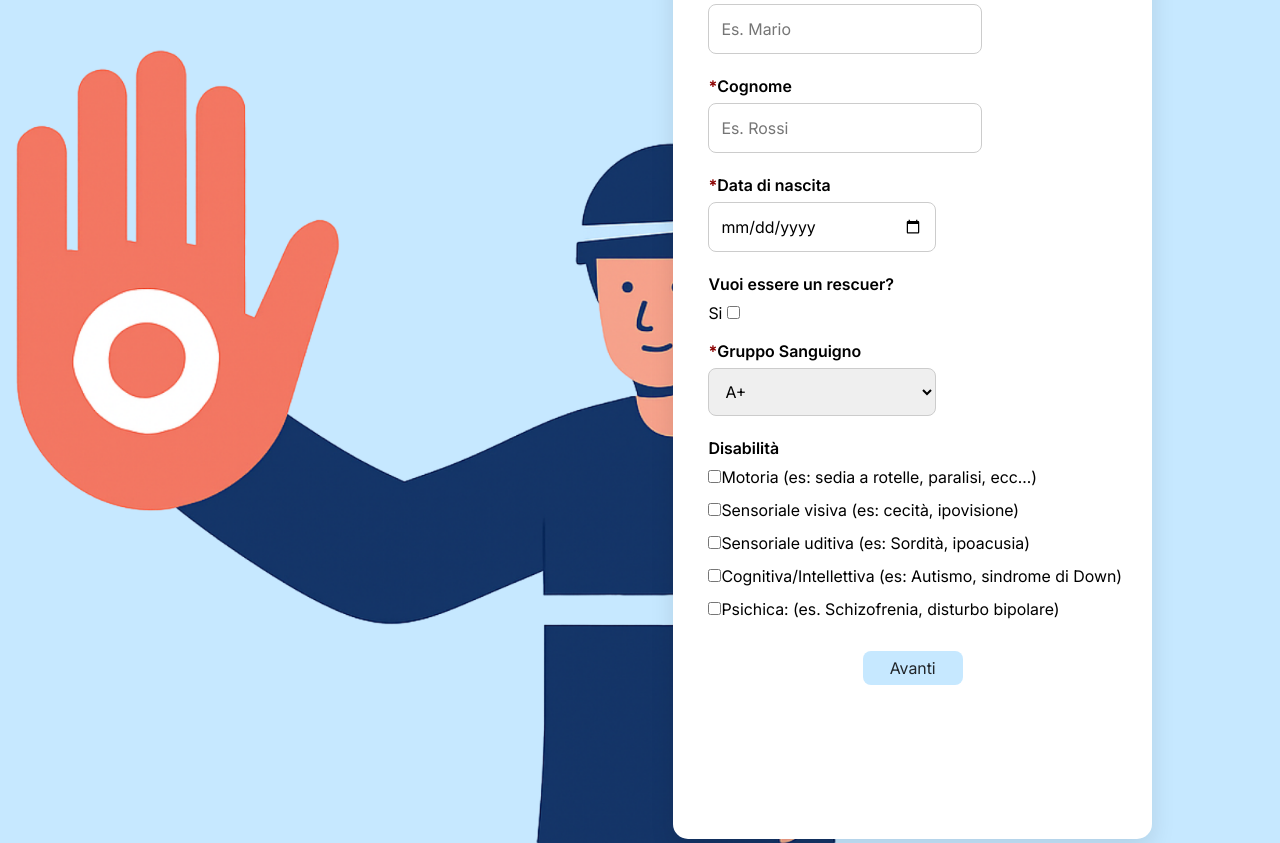
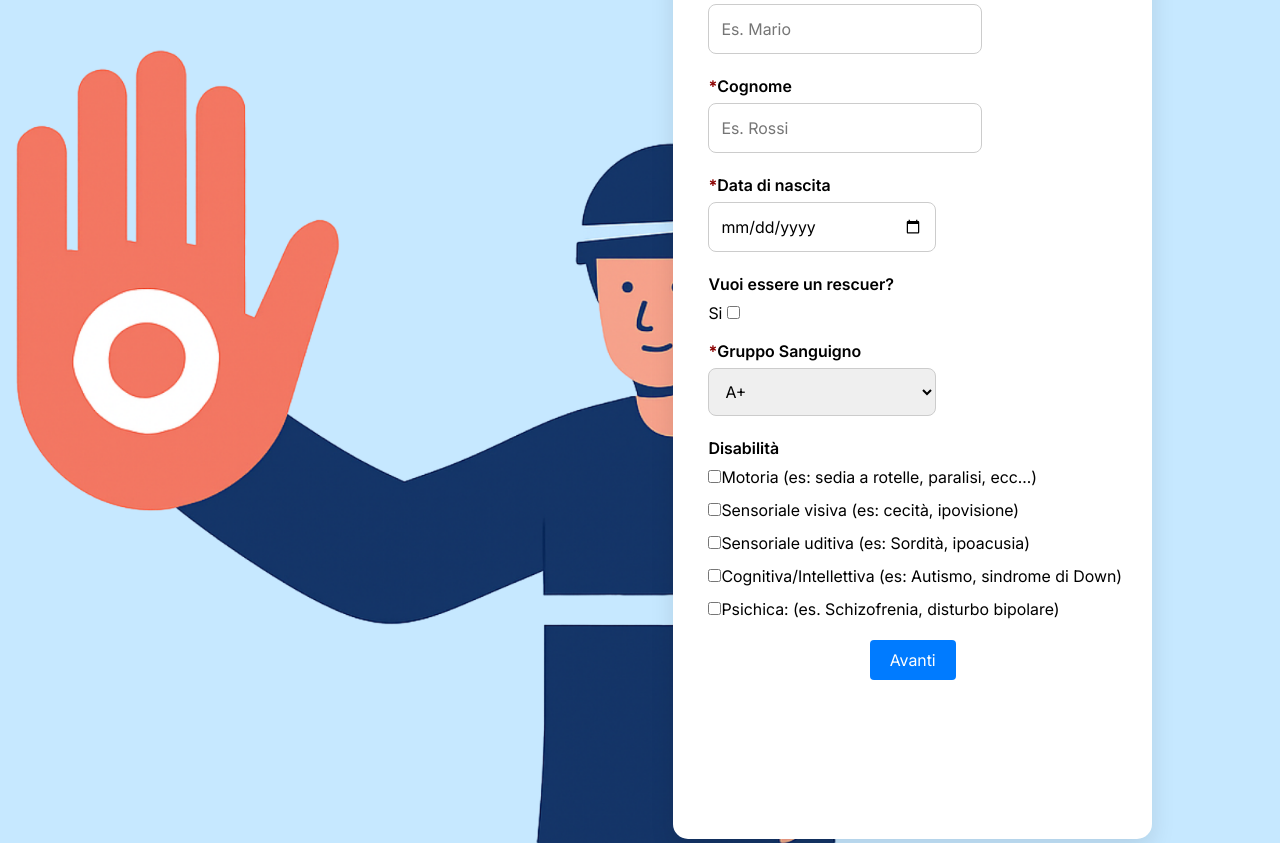
Before and after one commit to KronosPNG/RescueCom, a Flask app: template client/templates/registration.html in a window 1280 px wide. Shown: the part 151-994 px from the top of the page. Run offline with Flask 3, Linux system fonts and the light colour scheme; the template is opened without the code that fills it, so the values that code supplies are empty; parts of the project's set-up code (start-up, migrations or seed data) failed here and were passed over.

Commit message:
fix: make registration buttons behave like buttons

```diff
--- a/client/templates/registration.html
+++ b/client/templates/registration.html
@@ -8,6 +8,28 @@
     <link href="{{ url_for('static', filename='css/style.css') }}" rel="stylesheet">
     <link href ="{{ url_for('static', filename='css/registration.css') }}" rel="stylesheet">
     <title>Registrazione</title>
+    <style>
+        #avanti, #indietro {
+            display: inline-block;
+            padding: 8px 20px;
+            background-color: #007bff;
+            color: #fff;
+            border: none;
+            border-radius: 4px;
+            cursor: pointer;
+            font-size: 1rem;
+            text-align: center;
+            transition: background 0.2s;
+            margin: 5px 0;
+            user-select: none;
+        }
+        #avanti:hover, #indietro:hover {
+            background-color: #0056b3;
+        }
+        #avanti:active, #indietro:active {
+            background-color: #003d80;
+        }
+    </style>
 </head>
 <body>
     <img src="{{ url_for('static', filename='img/image.png') }}" width="100%" height="100%">
```
